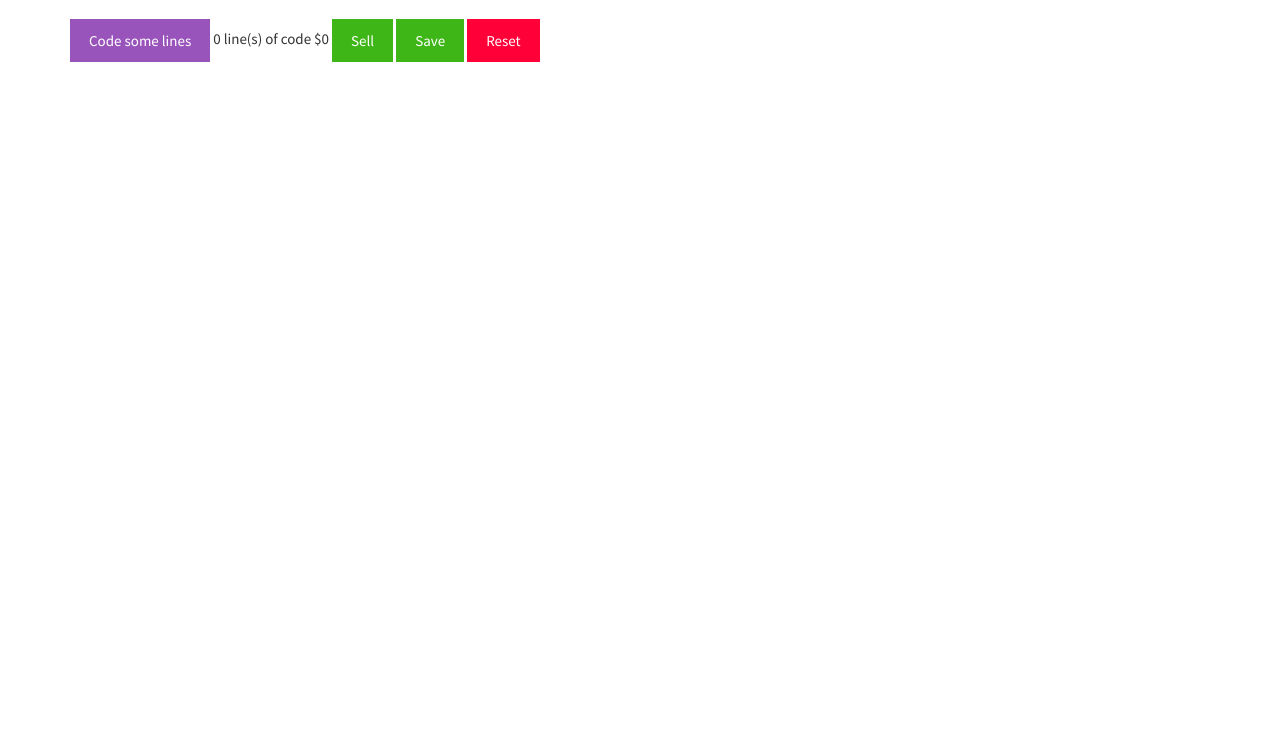
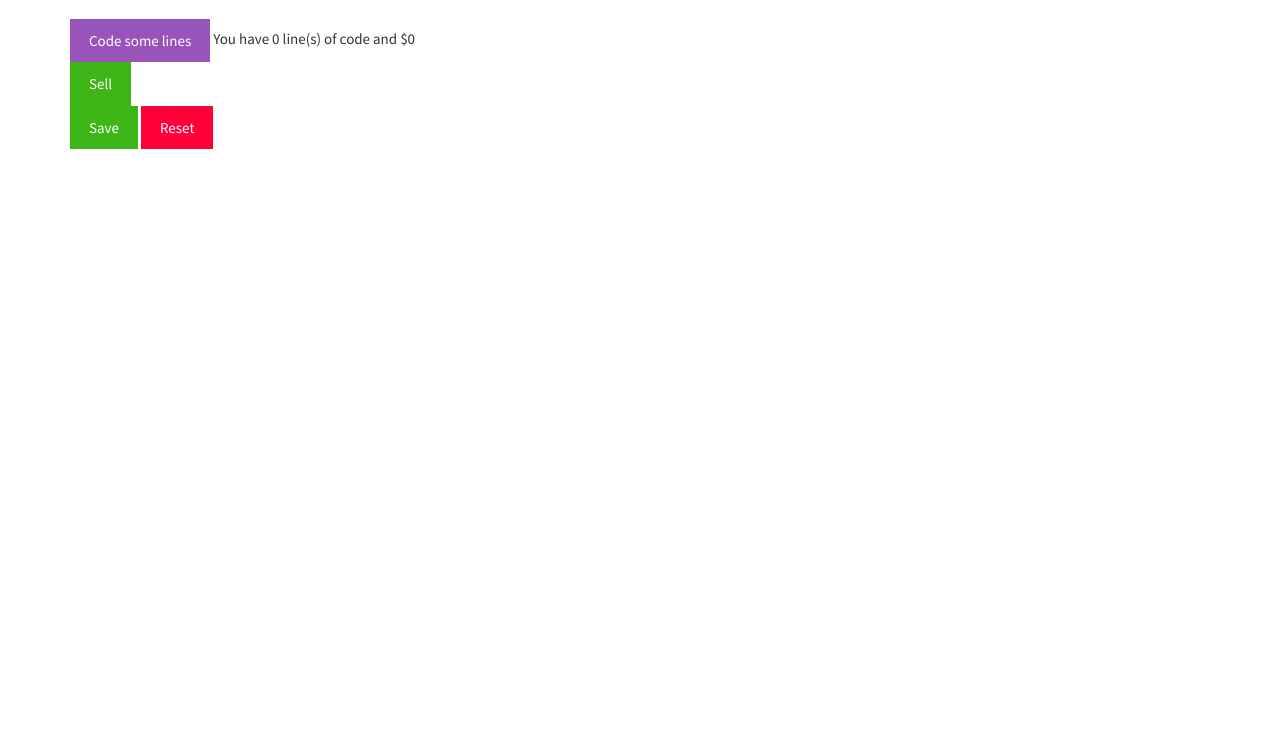
Before and after one commit to DanyBv/LinesOfCode, a plain HTML site: page index.html in a window 1280 px wide. Shown: the part 54-800 px from the top of the page. Drawn offline with nearby package versions, Linux system fonts and the light colour scheme.

Commit message:
Update index.html

```diff
--- a/index.html
+++ b/index.html
@@ -56,9 +56,8 @@
     <div class="container">
         <div ng-app="LinesOfCodeApp" ng-controller="LinesOfCodeCtrl" data-ng-init="init()">
             <button type="button" class="btn btn-info" ng-click="addLoC()">Code some lines</button>
-            {{ LoC + " line(s) of code" }}
-            {{ "$" + money }}
-            <button type="button" class="btn btn-success" ng-click="sellAll()">Sell</button>
+            {{ "You have " + LoC + " line(s) of code and $" + money }}<br>
+            <button type="button" class="btn btn-success" ng-click="sellAll()">Sell</button><br>
             <button type="button" class="btn btn-success" ng-click="saveAll()">Save</button>
             <button type="button" class="btn btn-danger" ng-click="resetAll()">Reset</button>
         </div>
```
